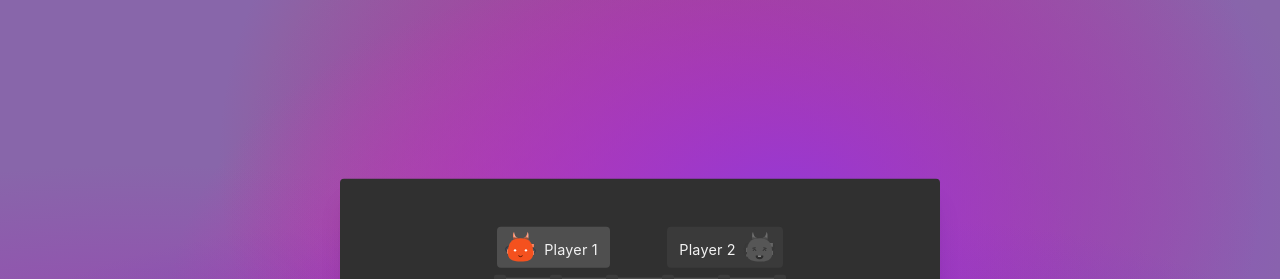
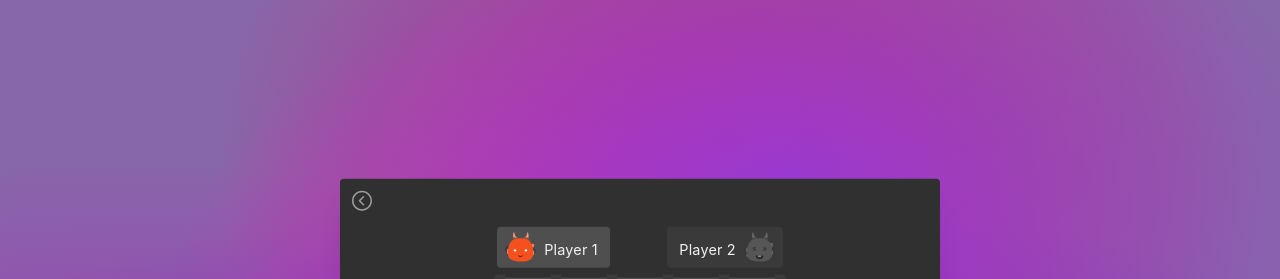
Before and after one commit to thearjunkv/dots-and-boxes, a React (Vite) app: page /game in a window 1280 px wide. Shown: the top 279 px of the page. Built offline with nearby package versions, Linux system fonts and the light colour scheme.

Commit message:
Added go back button

```diff
--- /dev/null
+++ b/src/assets/Icons.tsx
@@ -0,0 +1,14 @@
+export const ChevronIcon = (
+	<svg
+		width='24'
+		height='24'
+		fill='none'
+		viewBox='0 0 24 24'
+		xmlns='http://www.w3.org/2000/svg'
+	>
+		<path
+			d='M12 2c5.523 0 10 4.477 10 10s-4.477 10-10 10S2 17.523 2 12 6.477 2 12 2Zm0 1.5a8.5 8.5 0 1 0 0 17 8.5 8.5 0 0 0 0-17ZM7.47 9.97a.75.75 0 0 1 1.06 0L12 13.44l3.47-3.47a.75.75 0 1 1 1.06 1.06l-4 4a.75.75 0 0 1-1.06 0l-4-4a.75.75 0 0 1 0-1.06Z'
+			fill='#212121'
+		/>
+	</svg>
+);
--- a/src/pages/Game.tsx
+++ b/src/pages/Game.tsx
@@ -1,14 +1,16 @@
 import { useMemo, useState } from 'react';
-import { useLocation } from 'react-router';
+import { useLocation, useNavigate } from 'react-router';
 import GameGrid from '../components/GameGrid';
 import { gameConfig } from '../data/gameConfig';
 import { isValidGridSize, isValidPlayerCount } from '../types/guards';
 import { getBoxSidesMap } from '../utils/gameUtils';
 import { cn } from '../utils/helpers';
 import PlayerCard from '../components/PlayerCard';
+import { ChevronIcon } from '../assets/Icons';
 
 const GameBoard: React.FC = () => {
 	const location = useLocation();
+	const navigate = useNavigate();
 
 	const [gameState, setGameState] = useState<{
 		selectedLinesToPlayerMap: Map<string, number>;
@@ -53,6 +55,18 @@
 		});
 	};
 
+	const goBack = () => {
+		if (
+			gameState.selectedLinesToPlayerMap.size === 0 ||
+			gameState.capturedBoxesMap.size === gridRowCount * gridColCount
+		) {
+			navigate('/');
+			return;
+		}
+		const userConfirm = window.confirm('The game will be lost. Are you sure you want to go back?');
+		if (userConfirm) navigate('/');
+	};
+
 	const gridStyle = Object.fromEntries(
 		Array.from({ length: gameConfig.playerColorsMap.size }, (_, i) => [
 			`--player-${i + 1}-color`,
@@ -65,6 +79,12 @@
 			className={cn('game', `game--${gridSize}`, 'centered-layout ')}
 			style={gridStyle}
 		>
+			<button
+				className='game__btn-go-back'
+				onClick={goBack}
+			>
+				{ChevronIcon}
+			</button>
 			<div className='game__game-area'>
 				<div className='game__player-cards-wrapper--top'>
 					<PlayerCard
--- a/src/styles/pages/_game.scss
+++ b/src/styles/pages/_game.scss
@@ -15,8 +15,28 @@
 		justify-content: space-between;
 	}
 
-	.game__game-grid-wrapper {
+	&__game-grid-wrapper {
 		margin: 0.6em 0;
+	}
+
+	&__btn-go-back {
+		position: absolute;
+		top: 10px;
+		left: 10px;
+		background: none;
+		border: none;
+		display: flex;
+		transform: rotate(90deg);
+		cursor: pointer;
+
+		& svg path {
+			fill: var(--neutral-400);
+			transition: fill var(--transition-duration) var(--transition-timing-function);
+		}
+
+		&:hover svg path {
+			fill: var(--neutral-100);
+		}
 	}
 
 	&--5x5 {
```
